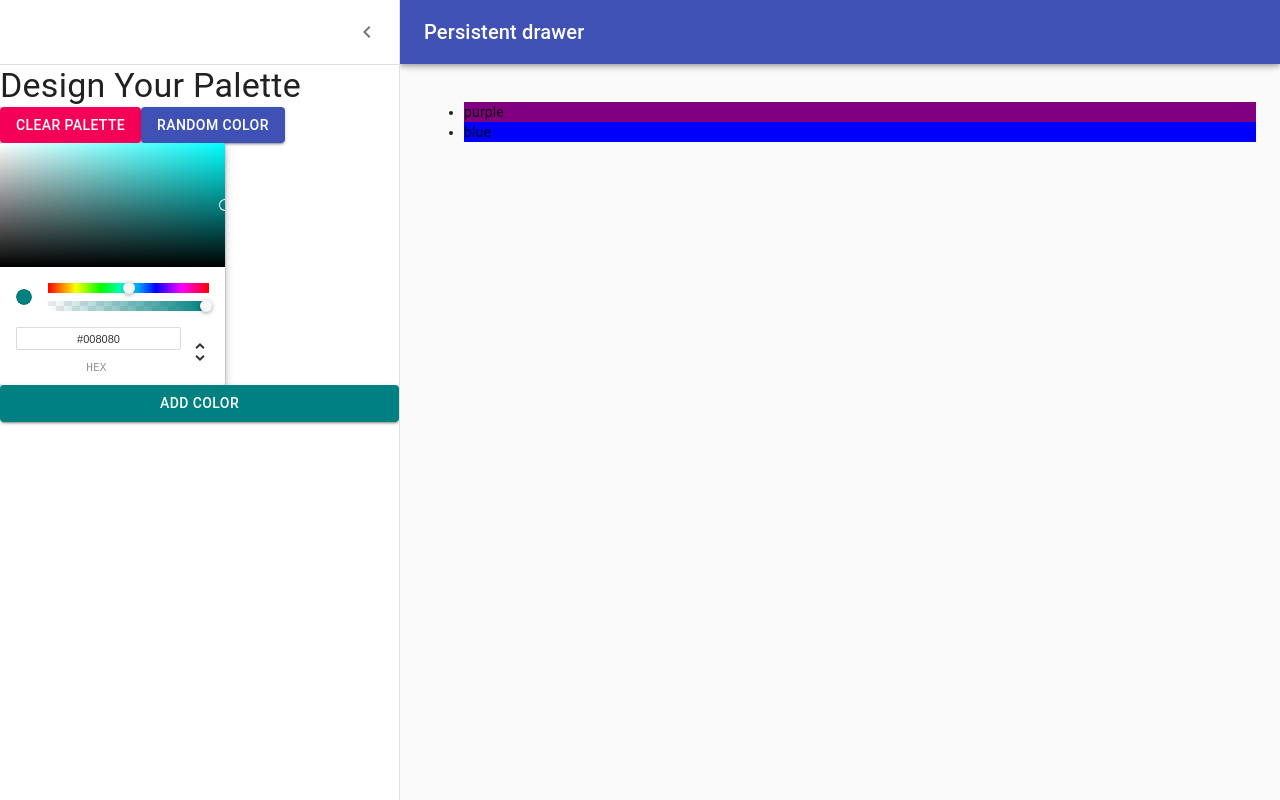
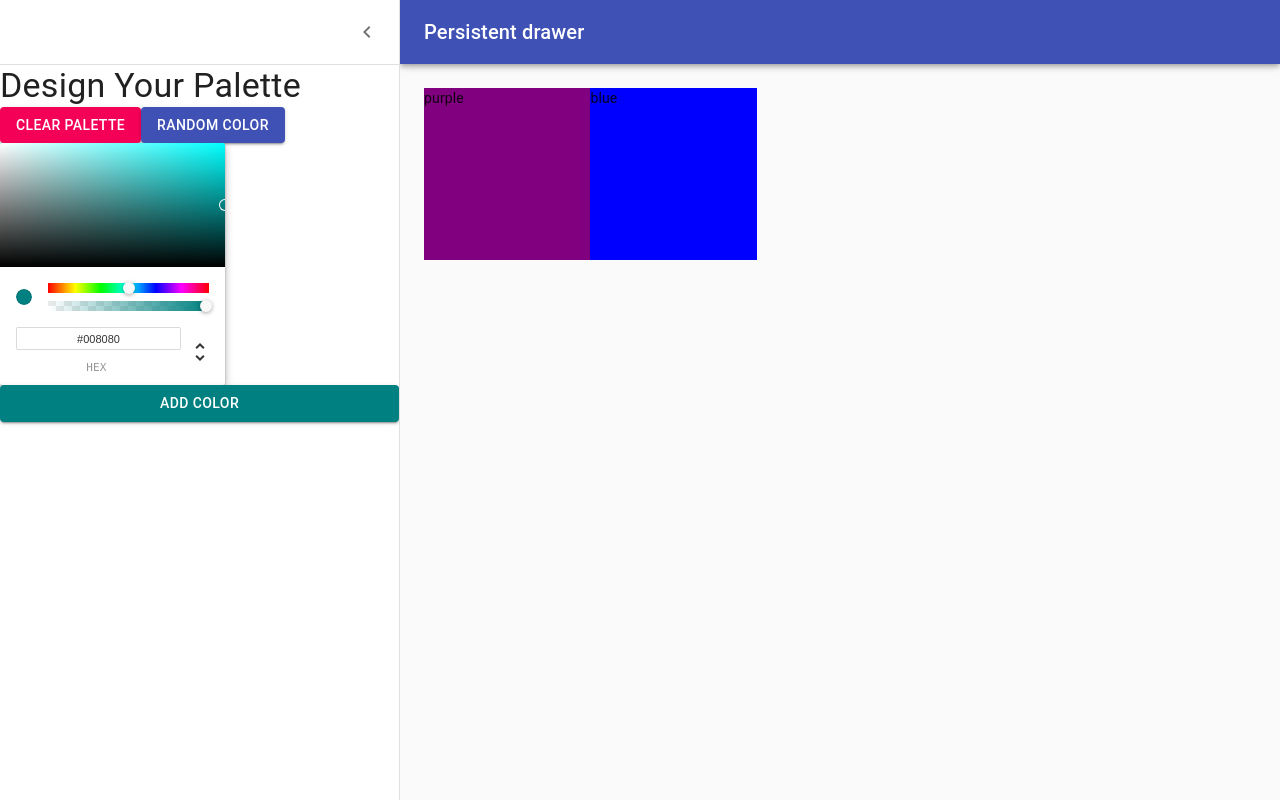
Before and after one commit to tanaya123-comp/Color-Project, a React (Create React App) app: page /palette/new in a window 1280 px wide. Built offline with nearby package versions, Linux system fonts and the light colour scheme.

Commit message:
add draggable color box

```diff
--- /dev/null
+++ b/src/DraggableBox.js
@@ -0,0 +1,31 @@
+
+import React,{Component} from 'react';
+import { withStyles } from "@material-ui/core/styles";
+
+
+const styles={
+
+    root:{
+        width: "20%",
+        height:"25%",
+        margin: "0 auto",
+        display: "inline-block",
+        position: "relative",
+        cursor: "pointer",
+        marginBottom: "-0.3px",
+        "&:hover button":{
+                opacity:1,
+        }
+    }
+
+};
+
+ function DraggableBox(props) {
+
+
+
+    return <div className={props.classes.root} style={{backgroundColor:props.color}}>{props.color}</div>;
+
+}
+
+export default withStyles(styles)(DraggableBox);
--- a/src/NewPaletteForm.js
+++ b/src/NewPaletteForm.js
@@ -13,6 +13,7 @@
 import Button from "@material-ui/core/Button";
 import { ChromePicker } from 'react-color';
 import { colors } from "@material-ui/core";
+import DraggableBox from './DraggableBox';
 
 
 //import DraggableColorBox from './DraggableColorBox';
@@ -173,11 +174,11 @@
           })}
         >
           <div className={classes.drawerHeader} />
-            <ul>
+
               {this.state.colors.map(color=>(
-                  <li style={{background:color}}>{color}</li>
+                  <DraggableBox color={color}/>
               ))}
-            </ul>
+
         </main>
       </div>
     );
```
Also changed, not shown: 1 other file (tests, documents, lock files or other folders).
